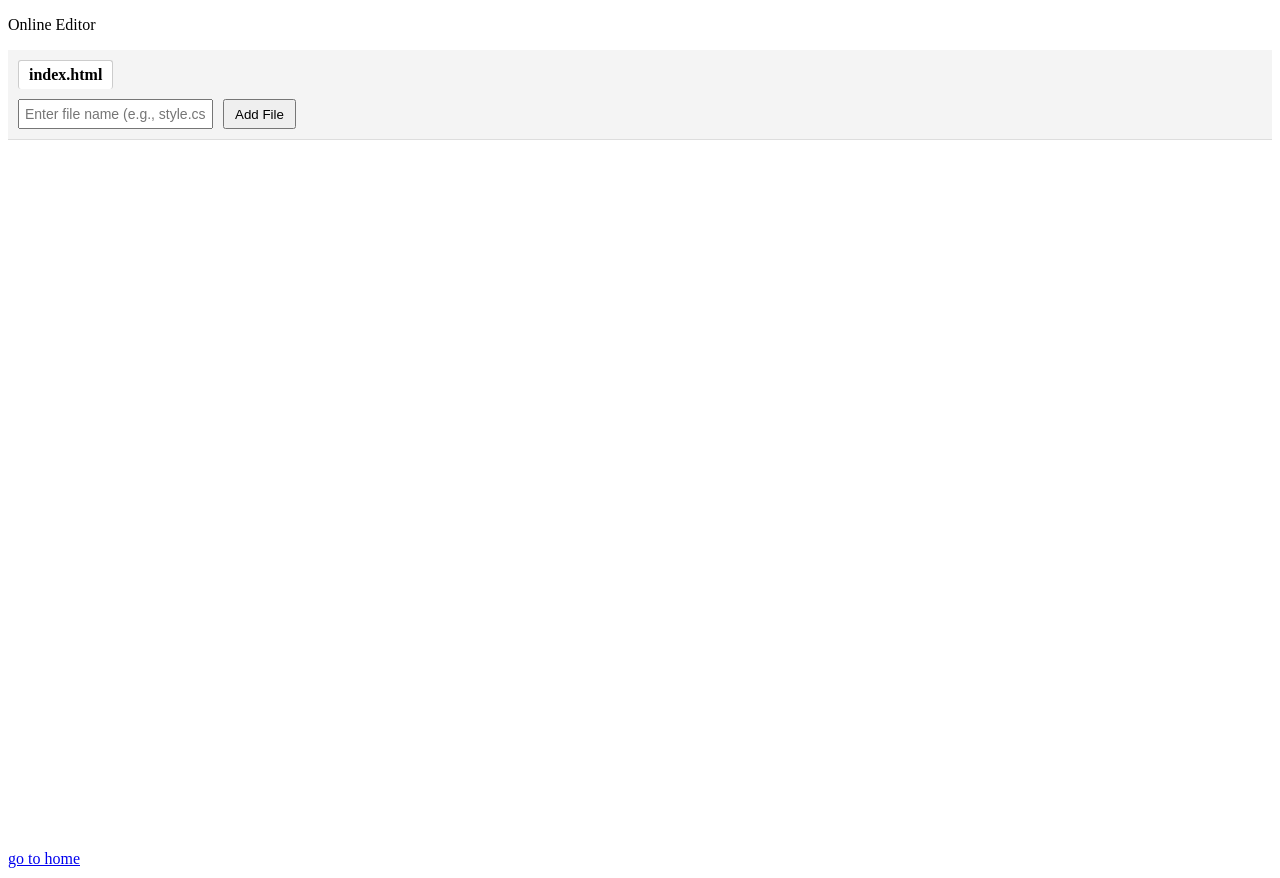
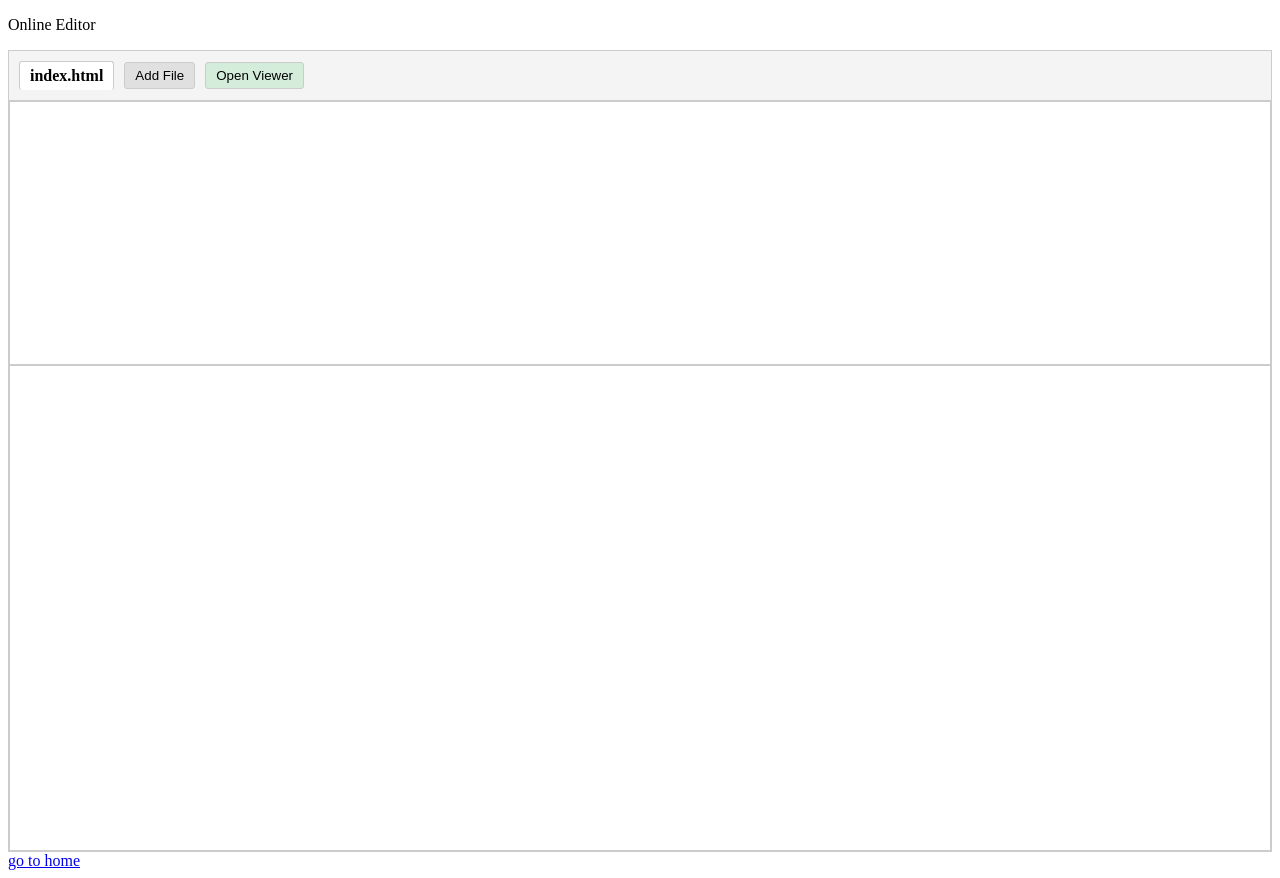
Before and after one commit to jonnyjackson26/online-htmlcssjs-editor, a React (Vite) app in the folder client/: page /#/editor in a window 1280 px wide. Built offline with nearby package versions, Linux system fonts and the light colour scheme.

Commit message:
now can open in new tab and see live edits

```diff
--- a/client/src/Components/Editor/Editor.css
+++ b/client/src/Components/Editor/Editor.css
@@ -2,6 +2,7 @@
     display: flex;
     flex-direction: column;
     height: 100vh;
+    border: 1px solid #ccc;
 }
 
 .code-editor {
@@ -9,7 +10,7 @@
     padding: 10px;
     font-family: monospace;
     font-size: 14px;
-    border: none;
+    border: 1px solid #ccc;
     outline: none;
     resize: none;
 }
--- a/client/src/Components/Editor/Editor.jsx
+++ b/client/src/Components/Editor/Editor.jsx
@@ -1,4 +1,4 @@
-import React, { useState } from 'react';
+import React, { useState, useRef } from 'react';
 import Tabs from './Tabs/Tabs';
 import Viewer from './Viewer/Viewer';
 import './Editor.css';
@@ -6,15 +6,52 @@ import './Editor.css';
 const Editor = () => {
     const [files, setFiles] = useState([{ name: 'index.html', content: '', type: 'html' }]);
     const [activeFileIndex, setActiveFileIndex] = useState(0);
+    const viewerTabRef = useRef(null);
 
     const handleFileChange = (index, newContent) => {
         const updatedFiles = [...files];
         updatedFiles[index].content = newContent;
         setFiles(updatedFiles);
+        updateViewerTab();
     };
 
     const addFile = (name, type) => {
+        const newFileIndex = files.length;
         setFiles([...files, { name, content: '', type }]);
+        setActiveFileIndex(newFileIndex);
+        updateViewerTab();
+    };
+
+    const openViewerInNewTab = () => {
+        const htmlFile = files.find(file => file.type === 'html')?.content || '';
+        const cssCode = files.filter(file => file.type === 'css').map(file => file.content).join('\n');
+        const jsCode = files.filter(file => file.type === 'js').map(file => file.content).join('\n');
+
+        const styleTag = `<style>${cssCode}</style>`;
+        const scriptTag = `<script>${jsCode}</script>`;
+        const combinedCode = `${htmlFile}\n${styleTag}\n${scriptTag}`;
+
+        const newTab = window.open();
+        newTab.document.open();
+        newTab.document.write(combinedCode);
+        newTab.document.close();
+        viewerTabRef.current = newTab;
+    };
+
+    const updateViewerTab = () => {
+        if (viewerTabRef.current && !viewerTabRef.current.closed) {
+            const htmlFile = files.find(file => file.type === 'html')?.content || '';
+            const cssCode = files.filter(file => file.type === 'css').map(file => file.content).join('\n');
+            const jsCode = files.filter(file => file.type === 'js').map(file => file.content).join('\n');
+
+            const styleTag = `<style>${cssCode}</style>`;
+            const scriptTag = `<script>${jsCode}</script>`;
+            const combinedCode = `${htmlFile}\n${styleTag}\n${scriptTag}`;
+
+            viewerTabRef.current.document.open();
+            viewerTabRef.current.document.write(combinedCode);
+            viewerTabRef.current.document.close();
+        }
     };
 
     return (
@@ -24,6 +61,7 @@ const Editor = () => {
                 activeFileIndex={activeFileIndex}
                 setActiveFileIndex={setActiveFileIndex}
                 addFile={addFile}
+                openViewerInNewTab={openViewerInNewTab}
             />
             <textarea
                 className="code-editor"
--- a/client/src/Components/Editor/Tabs/Tabs.css
+++ b/client/src/Components/Editor/Tabs/Tabs.css
@@ -3,13 +3,14 @@
     flex-direction: column;
     background-color: #f4f4f4;
     padding: 10px;
-    border-bottom: 1px solid #ddd;
+    border-bottom: 1px solid #ccc;
 }
 
 .tab-list {
     display: flex;
     gap: 10px;
-    margin-bottom: 10px;
+    align-items: center;
+    flex-wrap: wrap;
 }
 
 .tab {
@@ -28,15 +29,36 @@
 
 .new-file {
     display: flex;
-    gap: 10px;
+    align-items: center;
+    gap: 5px;
 }
 
 .new-file input {
     padding: 5px;
     font-size: 14px;
+    border: 1px solid #ccc;
 }
 
 .new-file button {
     padding: 5px 10px;
     cursor: pointer;
+    border: 1px solid #ccc;
+    background-color: #e0e0e0;
+    border-radius: 3px;
 }
+
+.add-file-button {
+    padding: 5px 10px;
+    cursor: pointer;
+    border: 1px solid #ccc;
+    background-color: #e0e0e0;
+    border-radius: 3px;
+}
+
+.open-viewer-button {
+    padding: 5px 10px;
+    cursor: pointer;
+    border: 1px solid #ccc;
+    background-color: #d4edda;
+    border-radius: 3px;
+}
--- a/client/src/Components/Editor/Tabs/Tabs.jsx
+++ b/client/src/Components/Editor/Tabs/Tabs.jsx
@@ -1,14 +1,16 @@
 import React, { useState } from 'react';
 import './Tabs.css';
 
-const Tabs = ({ files, activeFileIndex, setActiveFileIndex, addFile }) => {
+const Tabs = ({ files, activeFileIndex, setActiveFileIndex, addFile, openViewerInNewTab }) => {
     const [newFileName, setNewFileName] = useState('');
+    const [showInput, setShowInput] = useState(false);
 
     const handleAddFile = () => {
         const fileType = newFileName.split('.').pop();
         if (['html', 'css', 'js'].includes(fileType)) {
             addFile(newFileName, fileType);
             setNewFileName('');
+            setShowInput(false);
         } else {
             alert('Invalid file type. Use .html, .css, or .js');
         }
@@ -26,7 +28,7 @@ const Tabs = ({ files, activeFileIndex, setActiveFileIndex, addFile }) => {
                         {file.name}
                     </div>
                 ))}
-            </div>
+                {showInput && (
                     <div className="new-file">
                         <input
                             type="text"
@@ -34,7 +36,15 @@ const Tabs = ({ files, activeFileIndex, setActiveFileIndex, addFile }) => {
                             onChange={(e) => setNewFileName(e.target.value)}
                             placeholder="Enter file name (e.g., style.css)"
                         />
-                <button onClick={handleAddFile}>Add File</button>
+                        <button onClick={handleAddFile}>Create</button>
+                    </div>
+                )}
+                <button className="add-file-button" onClick={() => setShowInput(!showInput)}>
+                    {showInput ? 'Cancel' : 'Add File'}
+                </button>
+                <button className="open-viewer-button" onClick={openViewerInNewTab}>
+                    Open Viewer
+                </button>
             </div>
         </div>
     );
--- a/client/src/Components/Editor/Viewer/Viewer.css
+++ b/client/src/Components/Editor/Viewer/Viewer.css
@@ -1,5 +1,5 @@
 .viewer {
     flex: 2;
-    border: none;
+    border: 1px solid #ccc;
     height: 100%;
 }
```
Lines whose indentation alone changed are shown as unchanged.
